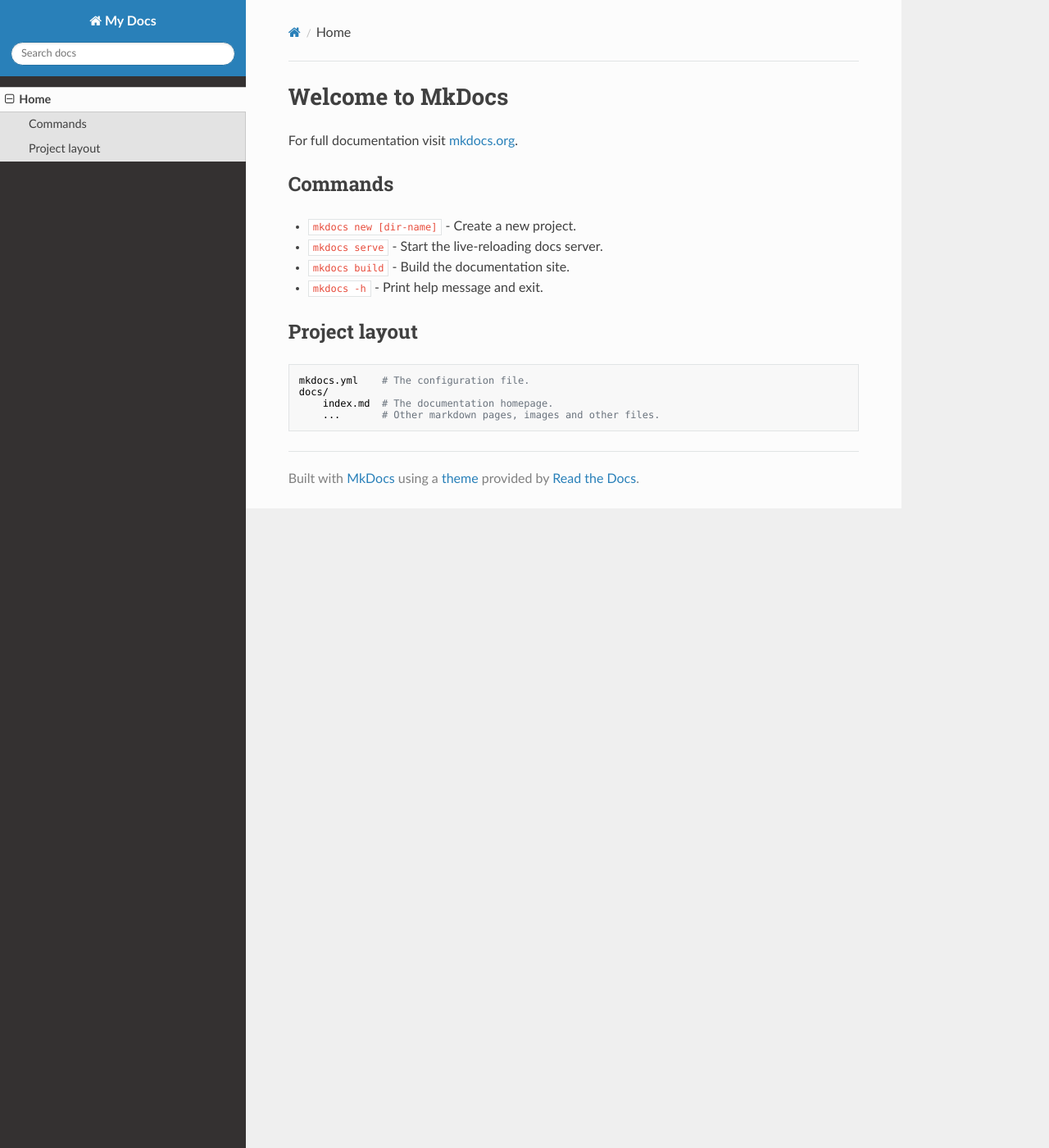
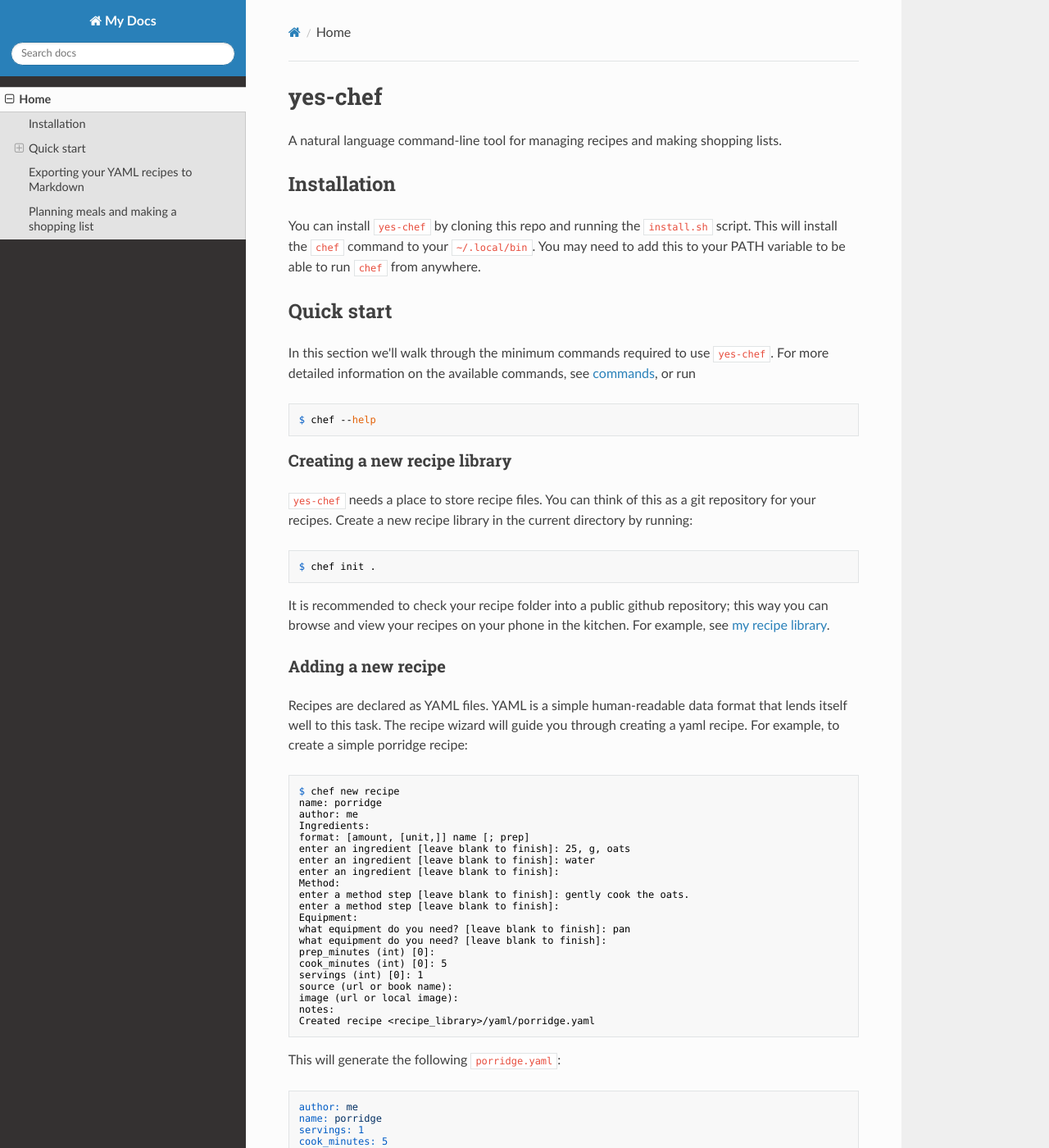
Before and after one commit to binnev/chef, an MkDocs documentation site: the page built from docs/index.md, in a window 1280 px wide and 1400 px high. Shown: the whole window at 82% size. Built offline with MkDocs 1.6.1, drawn with Linux system fonts in a browser that asks for light colours; nearby versions of some CDN libraries; some of the changed text lies outside the part shown.

Commit message:
docs: wrote a decent index page with walkthrough of basic usage

````diff
--- a/docs/index.md
+++ b/docs/index.md
@@ -1,17 +1,159 @@
-# Welcome to MkDocs
+# yes-chef
 
-For full documentation visit [mkdocs.org](https://www.mkdocs.org).
+A natural language command-line tool for managing recipes and making shopping lists.
 
-## Commands
+## Installation
 
-* `mkdocs new [dir-name]` - Create a new project.
-* `mkdocs serve` - Start the live-reloading docs server.
-* `mkdocs build` - Build the documentation site.
-* `mkdocs -h` - Print help message and exit.
+You can install `yes-chef` by cloning this repo and running the `install.sh` script. This will install the `chef`
+command to your `~/.local/bin`. You may need to add this to your PATH variable to be able to run `chef` from anywhere.
 
-## Project layout
+## Quick start
 
-    mkdocs.yml    # The configuration file.
-    docs/
-        index.md  # The documentation homepage.
-        ...       # Other markdown pages, images and other files.
+In this section we'll walk through the minimum commands required to use `yes-chef`. For more detailed information on the available commands, see [commands](commands.md), or run
+
+```shell
+$ chef --help
+```
+
+### Creating a new recipe library
+
+`yes-chef` needs a place to store recipe files. You can think of this as a git repository for your recipes. Create a new recipe library in the current directory by running:
+
+```shell
+$ chef init .
+```
+
+It is recommended to check your recipe folder into a public github repository; this way you can browse and view your recipes on your phone in the kitchen. For example, see [my recipe library](https://github.com/binnev/recipes).
+
+### Adding a new recipe
+
+Recipes are declared as YAML files. YAML is a simple human-readable data format that lends itself well to this task.
+The recipe wizard will guide you through creating a yaml recipe.
+For example, to create a simple porridge recipe:
+
+```shell
+$ chef new recipe
+name: porridge
+author: me
+Ingredients:
+format: [amount, [unit,]] name [; prep]
+enter an ingredient [leave blank to finish]: 25, g, oats
+enter an ingredient [leave blank to finish]: water
+enter an ingredient [leave blank to finish]:
+Method:
+enter a method step [leave blank to finish]: gently cook the oats.
+enter a method step [leave blank to finish]:
+Equipment:
+what equipment do you need? [leave blank to finish]: pan
+what equipment do you need? [leave blank to finish]:
+prep_minutes (int) [0]:
+cook_minutes (int) [0]: 5
+servings (int) [0]: 1
+source (url or book name):
+image (url or local image):
+notes:
+Created recipe <recipe_library>/yaml/porridge.yaml
+```
+
+This will generate the following `porridge.yaml`:
+
+```yaml
+author: me
+name: porridge
+servings: 1
+cook_minutes: 5
+equipment:
+  - pan
+ingredients:
+  - 25, g, oats
+  - water
+method:
+  - gently cook the oats.
+```
+
+Once you understand the fields and syntax expected by the yaml format, you can also create the yaml files directly.
+To read more about the ingredient syntax, see [ingredient syntax](ingredient.md)
+
+## Exporting your YAML recipes to Markdown
+
+To export your yaml recipes to a more readable markdown format, run
+
+```shell
+$ chef export
+```
+
+These markdown files can then be browsed on your phone in the kitchen.
+
+## Planning meals and making a shopping list
+
+One of the main features of `yes-chef` is its ability to create a shopping list for multiple recipes. Let's create a new plan with
+
+```shell
+$ chef new plan
+created new plan
+```
+
+A plan is just a collection of recipes for which we want to generate a shopping list.
+Let's add our porridge recipe:
+
+```shell
+$ chef plan porridge
+Added porridge by me to plan.
+```
+
+`yes-chef` searches your recipe library for "porridge", finds the porridge recipe, and adds it to the plan.
+Now let's view the plan:
+
+```shell
+$ chef view plan
+Current plan:
+    created: 2024-03-03T09:22:55.979689
+    recipes:
+        porridge by me
+```
+
+And we can view the shopping list by running
+
+```shell
+$ chef view list
+Current shopping list:
+oats: 25 g
+water: enough for porridge
+```
+
+So far, so good. Now let's say we want to plan 2 days worth of porridge -- we can add porridge a second time:
+
+```shell
+$ chef plan porridge
+Added porridge by me to plan.
+```
+
+Now our shopping list looks like this:
+
+```shell
+$ chef view list
+Current shopping list:
+oats: 50 g
+water: enough for porridge (x2)
+```
+
+The amount of oats has doubled, and the entry for "water" has updated too, even though our porridge recipe doesn't specify an amount for water.
+This is a trivial example, but it really gets useful when we plan several large recipes. `yes-chef` will intelligently merge the ingredients lists.
+
+If several recipes call for "fresh coriander" (no amount specified), this will be displayed like this, so that you know how much "fresh coriander" you need to buy:
+
+```
+fresh coriander:
+    enough for:
+        Neelam Bajwa's chicken madras
+        dhaal
+```
+
+`yes-chef` will try to sum amounts when it makes sense to do so. (Like in the porridge example above, it knows that `25g + 25g = 50g`). When the units differ, it will display the amounts organised by ingredient, so that you can quickly do the math yourself:
+
+```
+garlic:
+    3 cloves
+    4 tsp
+    1.0 bulb
+```
````
Also changed, not shown: docs/commands.md (added, +2 -0 lines), docs/ingredient.md (added, +2 -0 lines).
